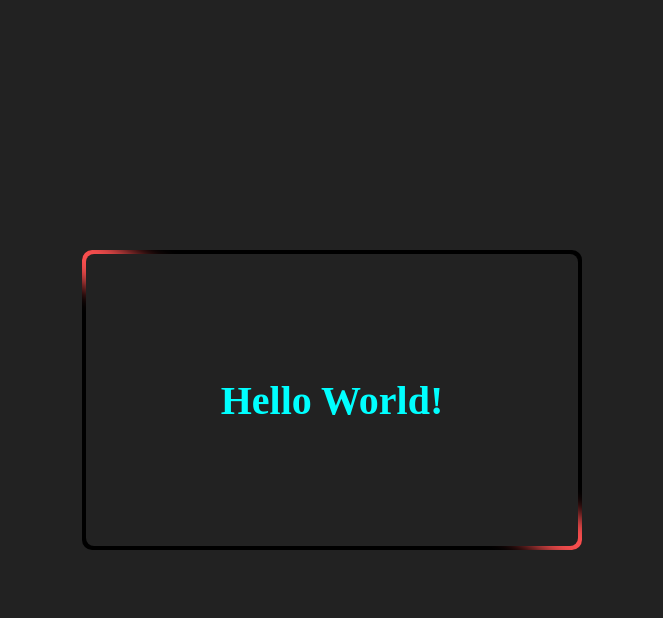
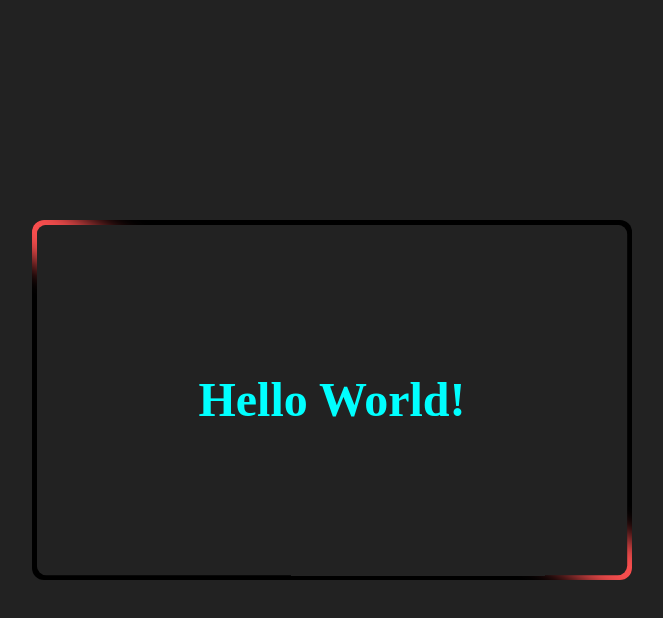
Before and after one commit to AlexTimoncini/htmlcss-hello, a plain HTML site: page index.html in a window 1280 px wide. In both pictures the pointer is over the element "Hello World!". Shown: the whole page, without its empty margins (308-971 px from the left). Drawn offline with Linux system fonts and the light colour scheme.

Commit message:
style.css: adding hover effect for .box

```diff
--- a/style.css
+++ b/style.css
@@ -17,6 +17,12 @@ body{
     height: 300px;
     border-radius: 10px;
     position: relative;
+    transition: transform 1s ease;
+    cursor: pointer;
+}
+
+.box:hover{
+    transform: scale(1.2);
 }
 
 .box .neon{
```
